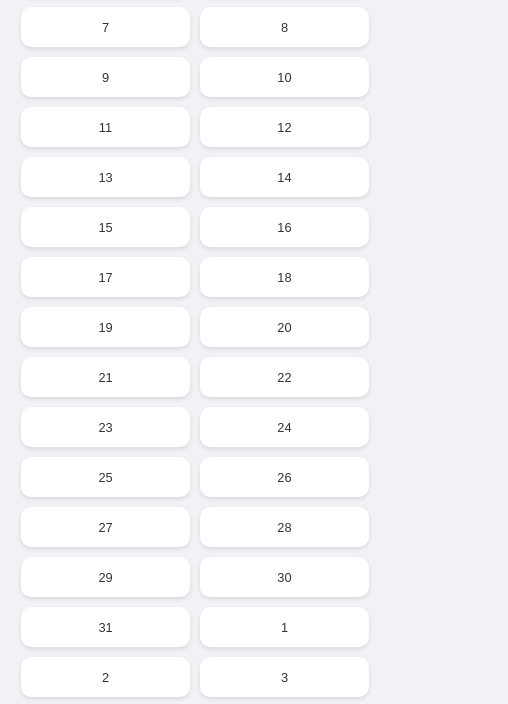
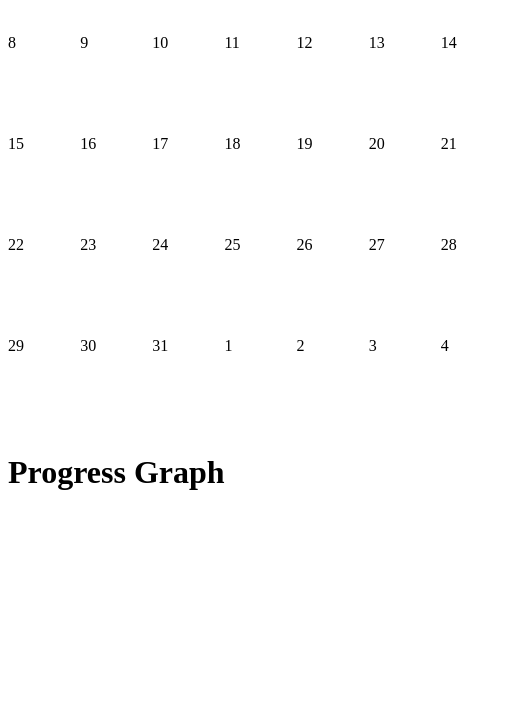
Before and after one commit to tjfrench24/team-3-project, a website: page src/index.html in a window 390 px wide. Shown: the part 274-978 px from the top of the page, 508 px wide, since content can reach past the window. After the commit the page ends 844 px from the top, so only its background shows below. Drawn offline with Linux system fonts and the light colour scheme.

Commit message:
removed changes

```diff
--- a/src/main.css
+++ b/src/main.css
@@ -1,96 +1,19 @@
-* {
-  margin: 0;
-  padding: 0;
-  box-sizing: border-box;
-  font-family: Arial, sans-serif;
-}
-
-body {
-  display: flex;
-  flex-direction: column;
-  align-items: center;
-  background-color: #f0f2f5;
-  color: #333;
-  padding: 20px;
-}
-
-header {
-  text-align: center;
-  margin-bottom: 20px;
-}
-
-header h1 {
-  font-size: 2.5em;
-  margin-bottom: 10px;
-}
-
-header p {
-  font-size: 1.2em;
-}
-
-.calendar-container {
-  display: flex;
-  flex-direction: column;
-  align-items: center;
-  width: 100%;
-  max-width: 600px;
-}
-
 .grid-container {
-  display: grid;
-  grid-template-columns: repeat(7, 1fr);
-  grid-gap: 10px;
-  width: 100%;
-}
-
-.grid-item {
-  display: flex;
-  justify-content: center;
-  align-items: center;
-  height: 60px;
-  border-radius: 10px;
-  background-color: #fff;
-  color: #333;
-  font-size: 1em;
-  transition: background-color 0.3s, color 0.3s;
-  box-shadow: 0 2px 4px rgba(0, 0, 0, 0.1);
-}
-
-.grid-item:hover {
-  background-color: #007bff;
-  color: #fff;
-}
-
-.progress-graph {
-  width: 100%;
-  max-width: 600px;
-  margin-top: 20px;
-  text-align: center;
-}
-
-.progress-graph h2 {
-  font-size: 1.5em;
-  margin-bottom: 10px;
-}
-
-@media (max-width: 768px) {
-  .grid-container {
-    grid-template-columns: repeat(3, 1fr);
+    display: grid;
+    grid-template-columns: repeat(7, auto);
+    grid-gap: 5px;
+    width: 500px;
+    height: 500px;
   }
 
   .grid-item {
     height: 50px;
-    font-size: 0.9em;
-  }
-}
-
-@media (max-width: 480px) {
-  .grid-container {
-    grid-template-columns: repeat(2, 1fr);
+    width: 50px;
+    background-color: white;
+    color: blacks;
   }
 
-  .grid-item {
-    height: 40px;
-    font-size: 0.8em;
+  .grid-item:hover {
+    background-color: red;
+    color: white;
   }
-}
```
